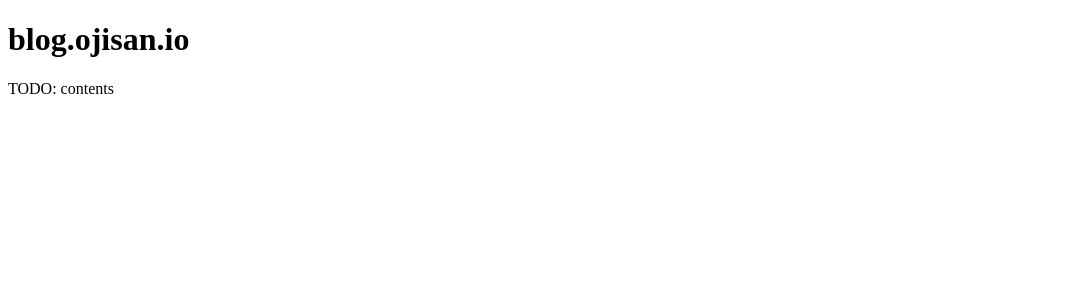
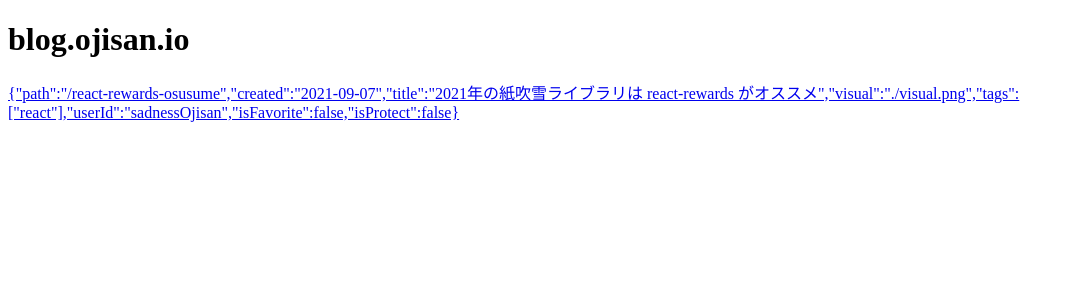
Before and after one commit to sadnessOjisan/taihi-blog.ojisan.io, a Next.js app: page / in a window 1280 px wide. Shown: the top 300 px of the page, without its empty margins (0-1069 px from the left). Built offline with nearby package versions, Linux system fonts and the light colour scheme.

Commit message:
chore: show frontmatter data to top page

```diff
--- a/src/pages/index.tsx
+++ b/src/pages/index.tsx
@@ -1,20 +1,40 @@
 import fs from "fs";
 import path from "path";
 import matter from "gray-matter";
+import { GetStaticProps } from "next";
+import { VFC } from "react";
 
-const Root = (props) => {
-  console.log(props);
+type Props = {
+  posts: {
+    slug: string;
+    frontmatter: {
+      [key: string]: any;
+    };
+  }[];
+};
+
+const Root: VFC<Props> = (props) => {
   return (
     <div>
       <h1>blog.ojisan.io</h1>
-      <div>TODO: contents</div>
+      <div>
+        {props.posts.map((p) => (
+          <div>
+            <a href={p.slug}>
+              <div>
+                <p>{JSON.stringify(p.frontmatter)}</p>
+              </div>
+            </a>
+          </div>
+        ))}
+      </div>
     </div>
   );
 };
 
 export default Root;
 
-export async function getStaticProps() {
+export const getStaticProps: GetStaticProps<Props> = () => {
   const files = fs.readdirSync(path.join("src/contents"));
   const posts = files.map((slug) => {
     const markdownWithMeta = fs.readFileSync(
@@ -34,4 +54,4 @@ export async function getStaticProps() {
       posts,
     },
   };
-}
+};
```
